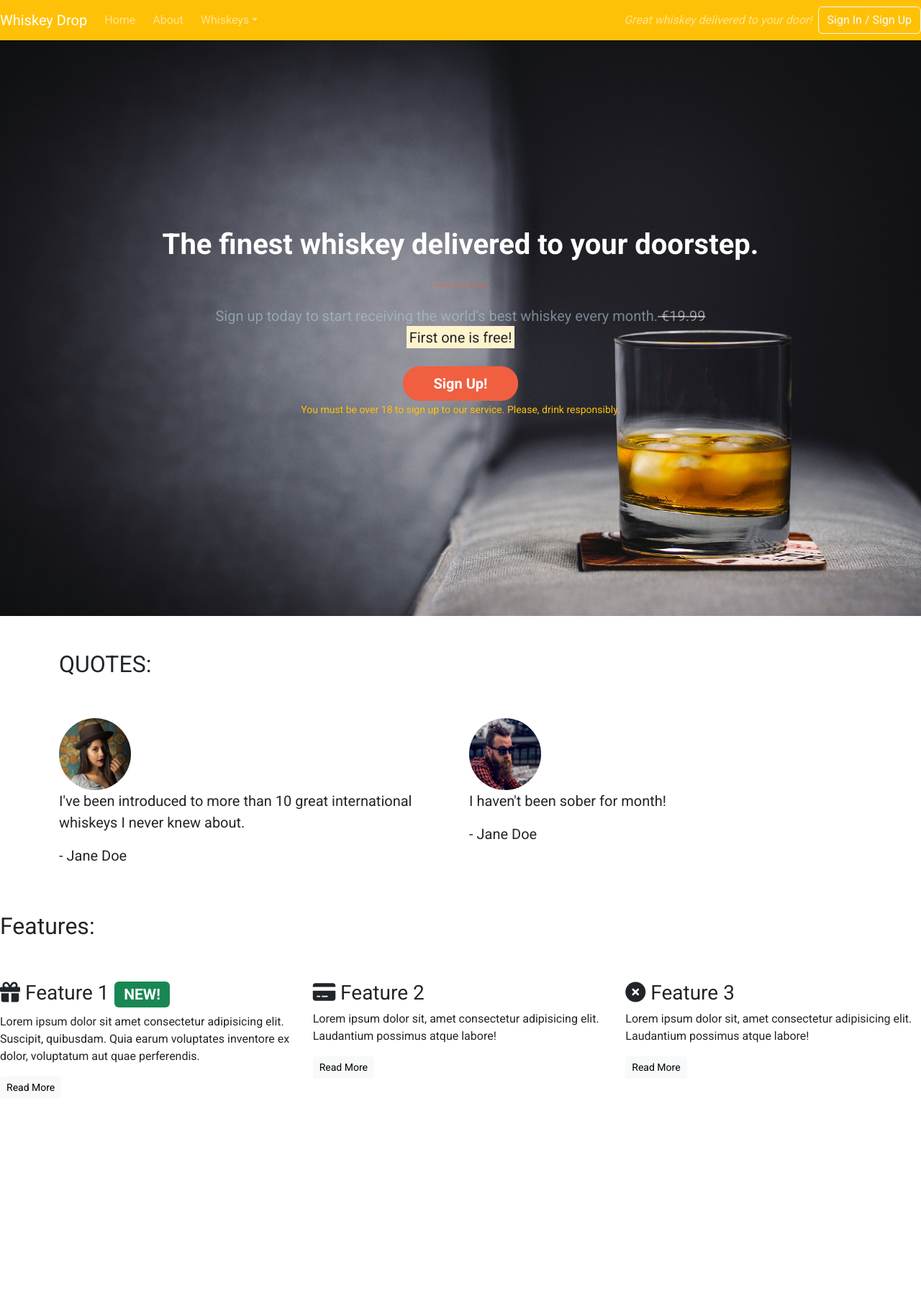
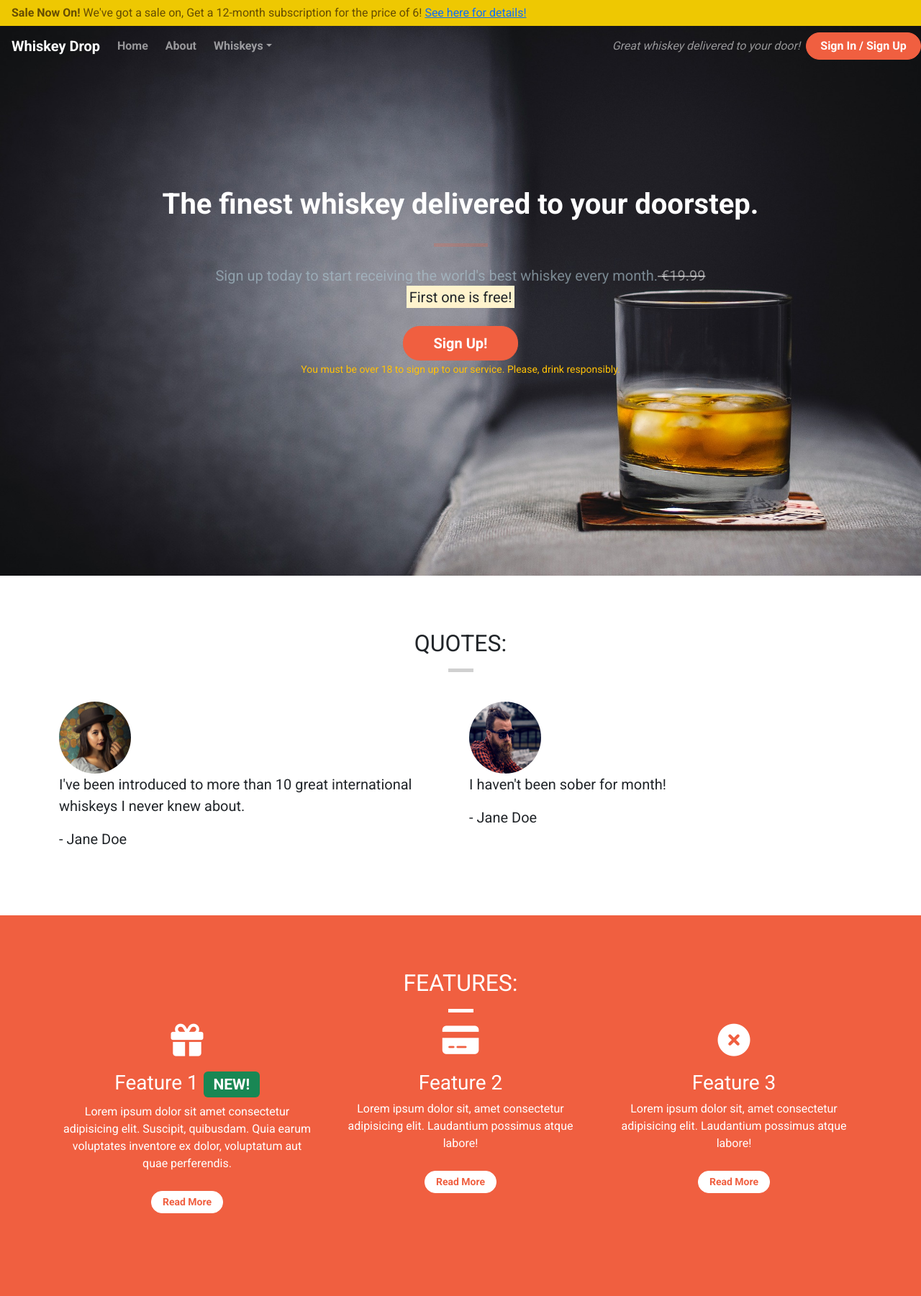
Before and after one commit to Mustafa-Vienna/bootstrap-v5-project, a plain HTML site: page index.html in a window 1280 px wide. Shown: the whole page at 72% size. Before the commit the page ends 1543 px from the top, so only its background shows below. Drawn offline with nearby package versions, Linux system fonts and the light colour scheme; files that its build step writes are made by us from their sources.

Commit message:
Added final styles to CSS file and completed the project

```diff
--- a/css/style.css
+++ b/css/style.css
@@ -2,7 +2,24 @@ body {
   font-family: 'roboto', sans-serif;
 }
 
-.alert-container {
+.container-wrapper {
+}
+
+.container-wrapper--red {
+  background-color: #f05f40;
+  color: white;
+}
+
+.alert-container .col-12 {
+  padding-inline: 0;
+}
+
+.site-wide-alert {
+  border-radius: 0;
+  margin-bottom: 0;
+  padding: 5px 15px;
+  border-color: #eec802;
+  background-color: #eec802;
 }
 
 .callout-container {
@@ -35,19 +52,76 @@ body {
 .features-container {
 }
 
+/* Page headers */
+.page-header {
+  margin-bottom: 0;
+  border-bottom: 0;
+  text-align: center;
+}
+
+h2 {
+  margin-top: 0;
+}
+
+.quotes .page-header {
+  margin-bottom: 25px;
+}
+
 /* block divider */
 .block-divider {
   width: 75px;
   height: 5px;
   border: 0;
-  background-color: #e99904bd;
+  background-color: #444;
 }
 
 .block-divider--orange {
   background-color: #f05f40;
 }
+
+.block-divider--white {
+  background-color: white;
+  opacity: 1;
+}
+
 .block-divider--short {
   width: 35px;
+}
+
+/* Content Containers */
+
+.content-container {
+  padding-block: 75px;
+}
+
+/* Navbar */
+
+.navalert-container {
+  position: absolute;
+  top: 0;
+  left: 0;
+  padding-left: 0;
+  padding-right: 0;
+  z-index: 1;
+}
+
+.navbar {
+  margin-bottom: 0;
+  border: 0;
+  width: 100%;
+  background-color: rgba(red, green, blue, 0.25);
+}
+
+.navbar .navbar-toggler {
+  border: 0;
+}
+
+.navbar-brand {
+  font-weight: bold;
+}
+
+.navbar .navbar-nav a {
+  font-weight: bold;
 }
 
 h1 {
@@ -81,3 +155,24 @@ h1 {
   background-color: #df4929 !important;
   border-color: #df4929 !important;
 }
+
+.feature {
+  text-align: center;
+  margin-bottom: 40px;
+}
+
+.feature i {
+  margin-bottom: 20px;
+  font-size: 45px;
+  line-height: 45px;
+}
+
+.feature .btn {
+  background-color: white;
+  border-color: white;
+  border-radius: 15px;
+  min-width: 100px;
+  font-weight: bold;
+  margin-top: 10px;
+  color: #f05f40;
+}
--- a/index.html
+++ b/index.html
@@ -14,8 +14,19 @@
 </head>
 
 <body>
-  <nav class="navbar navbar-dark bg-warning navbar-expand-sm">
-    <a href="#" class="navbar-brand">Whiskey Drop</a>
+  <div class="container-fluid navalert-container">
+    <div class="container-fluid alert-container">
+      <div class="row d-none d-sm-block">
+        <div class="col-12">
+          <div class="site-wide-alert alert alert-warning">
+            <strong>Sale Now On!</strong> We've got a sale on, Get a 12-month subscription for the price of 6! <a
+              href="">See here for details!</a>
+          </div>
+        </div>
+      </div>
+    </div>
+    <nav class="navbar navbar-dark navbar-expand-sm">
+      <a href="#" class="navbar-brand ms-3">Whiskey Drop</a>
 
       <button class="navbar-toggler ms-auto" type="button" data-bs-toggle="collapse" data-bs-target="#navbarNavDropdown"
         aria-expanded="false" aria-label="Toggle navigation">
@@ -42,21 +53,13 @@
 
       <div class="d-none d-md-flex align-items-center">
         <p class="navbar-text my-auto me-2"><i>Great whiskey delivered to your door!</i></p>
-      <a href="/login" class="btn btn-outline-light">Sign In / Sign Up</a>
+        <a href="/login" class="btn btn--cta btn--red">Sign In / Sign Up</a>
       </div>
     </nav>
+  </div>
 
 
-  <!-- <div class="container alert-container">
-    <div class="row d-none d-sm-block">
-      <div class="col-12">
-        <div class="alert alert-warning">
-          <strong>Sale Now On!</strong> We've got a sale on, Get a 12-month subscription for the price of 6! <a
-            href="">See here for details!</a>
-        </div>
-      </div>
-    </div>
-  </div> -->
+
 
   <!--Callout-->
   <div class="container-fluid callout-container">
@@ -83,11 +86,13 @@
 
 
   <!-- Quotes -->
-  <div class="container quotes-container">
+  <div class="container-wrapper">
+    <div class="container quotes-container content-container">
       <section class="quotes">
         <div class="row">
-        <div class="col-12 my-5">
+          <div class="col-12 page-header">
             <h2 class="text-uppercase">Quotes:</h2>
+            <hr class="block-divider mx-auto block-divider--short">
           </div>
         </div>
         <div class="row">
@@ -121,20 +126,24 @@
         </div>
       </section>
     </div>
+  </div>
   <!-- /. quotes -->
 
   <!-- Features -->
-  <div class="features-container">
+  <div class="container-wrapper container-wrapper--red">
+    <div class="container features-container content-container">
       <section class="features">
         <div class="row">
-        <div class="col-12 my-5">
-          <h2>Features:</h2>
+          <div class="col-12 page-header">
+            <h2 class="text-uppercase">Features:</h2>
+            <hr class="block-divider block-divider--short block-divider--white mx-auto">
           </div>
         </div>
         <div class="row">
           <div class="col-12 col-md-6 col-lg-4">
             <div class="feature">
-            <h3><i class="fa-solid fa-gift d-none d-sm-inline"></i> Feature 1 <span class="badge bg-success">NEW!</span>
+              <h3><i class="fa-solid fa-gift d-none d-sm-block"></i> Feature 1 <span
+                  class="badge bg-success">NEW!</span>
               </h3>
               <p>Lorem ipsum dolor sit amet consectetur adipisicing elit. Suscipit, quibusdam. Quia earum voluptates
                 inventore
@@ -144,20 +153,21 @@
           </div>
           <div class="col-12 col-md-6 col-lg-4">
             <div class="feature">
-            <h3><i class="fa-solid fa-credit-card d-none d-sm-inline"></i> Feature 2</h3>
+              <h3><i class="fa-solid fa-credit-card d-none d-sm-block"></i> Feature 2</h3>
               <p>Lorem ipsum dolor sit, amet consectetur adipisicing elit. Laudantium possimus atque labore!</p>
               <p><a class="btn btn-sm btn-light" href="#">Read More</a></p>
             </div>
           </div>
           <div class="col-12 d-md-none d-lg-block col-lg-4">
             <div class="feature">
-            <h3><i class="fa-solid fa-circle-xmark d-none d-sm-inline"></i> Feature 3</h3>
+              <h3><i class="fa-solid fa-circle-xmark d-none d-sm-block"></i> Feature 3</h3>
               <p>Lorem ipsum dolor sit, amet consectetur adipisicing elit. Laudantium possimus atque labore!</p>
               <p><a class="btn btn-sm btn-light" href="#">Read More</a></p>
             </div>
           </div>
         </div>
       </section>
+    </div>
   </div>
   <!-- /.Features-->
 
```
Lines whose indentation alone changed are shown as unchanged.
